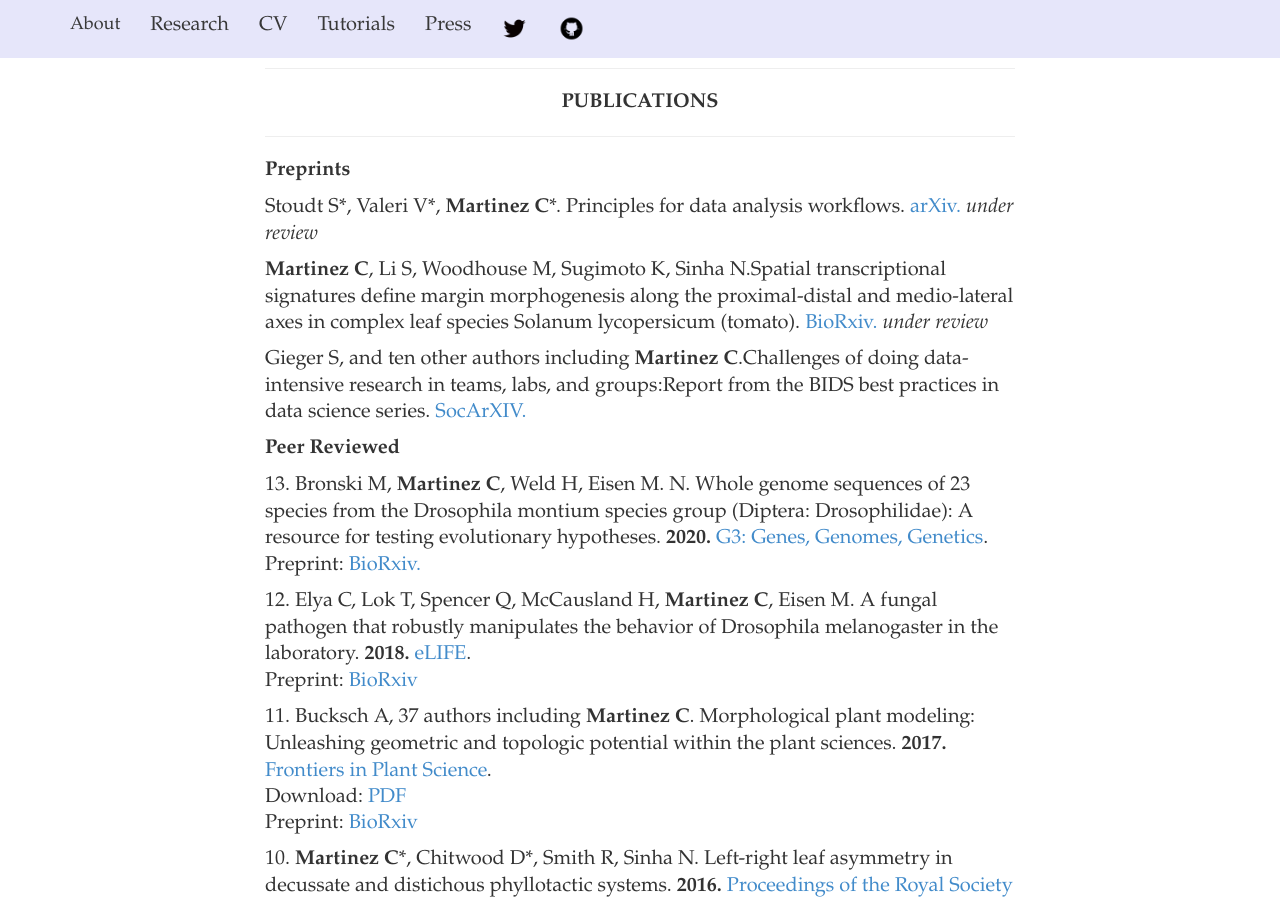
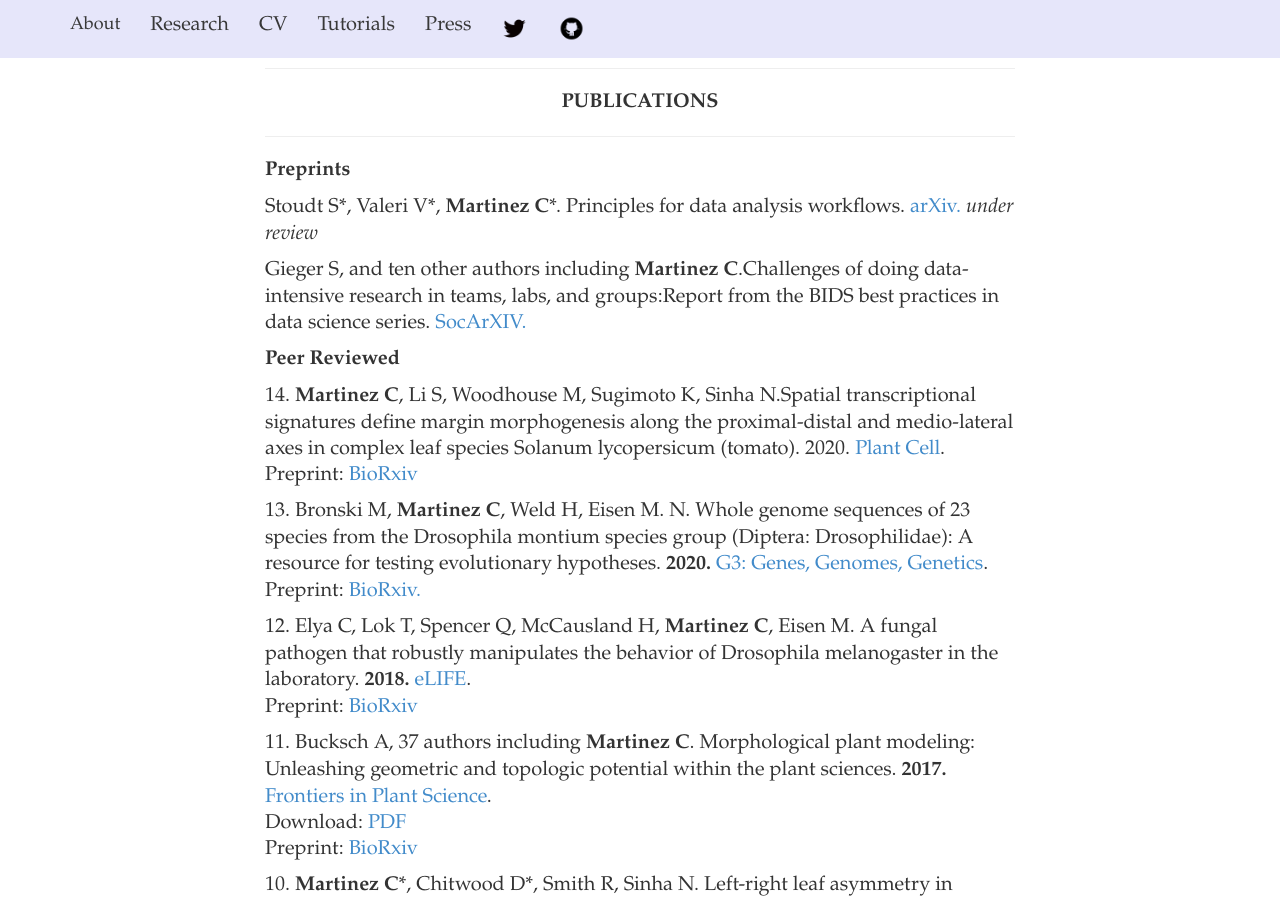
Before and after one commit to iamciera/creports, a Jekyll site: the page built from cv/index.html, in a window 1280 px wide and 900 px high, scrolled down 1074 px. Built offline with Jekyll 4.4.1, drawn with Linux system fonts in a browser that asks for light colours; nearby versions of some CDN libraries.

Commit message:
updated cv

```diff
--- a/cv/index.html
+++ b/cv/index.html
@@ -60,11 +60,11 @@ layout: default
 
 				<p> Stoudt S*, Valeri V*, <strong>Martinez C</strong>*. Principles for data analysis workflows.<a href="https://arxiv.org/abs/2007.08708"> arXiv. </a><i>under review</i></p>
 
-				<p><strong>Martinez C</strong>, Li S, Woodhouse M, Sugimoto K, Sinha N.Spatial transcriptional signatures define margin morphogenesis along the proximal-distal and medio-lateral axes in complex leaf species Solanum lycopersicum (tomato).<a href="https://www.biorxiv.org/content/10.1101/772228v1"> BioRxiv. </a><i>under review</i></p>
-
 				<p>Gieger S, and ten other authors including <strong>Martinez C</strong>.Challenges of doing data-intensive research in teams, labs, and groups:Report from the BIDS best practices in data science series.<a href="https://osf.io/preprints/socarxiv/a7b3m/"> SocArXIV. </a></p>
 
 				<p><strong>Peer Reviewed</strong></p>
+
+				<p>14. <strong>Martinez C</strong>, Li S, Woodhouse M, Sugimoto K, Sinha N.Spatial transcriptional signatures define margin morphogenesis along the proximal-distal and medio-lateral axes in complex leaf species Solanum lycopersicum (tomato). 2020. </b> <a href="https://academic.oup.com/plcell/advance-article/doi/10.1093/plcell/koaa012/6017183">Plant Cell</a>. <br />Preprint:<a href="https://www.biorxiv.org/content/10.1101/772228v1"> BioRxiv</a>
 
 				<p>13. Bronski M, <strong>Martinez C</strong>, Weld H, Eisen M. N. Whole genome sequences of 23 species from the Drosophila montium species group (Diptera: Drosophilidae): A resource for testing evolutionary hypotheses. <b> 2020.</b> <a href="https://www.g3journal.org/content/10/5/1443.long">G3: Genes, Genomes, Genetics</a>.<br />Preprint: <a href="https://www.biorxiv.org/content/10.1101/861005v1"> BioRxiv. </a></p>
 
```
